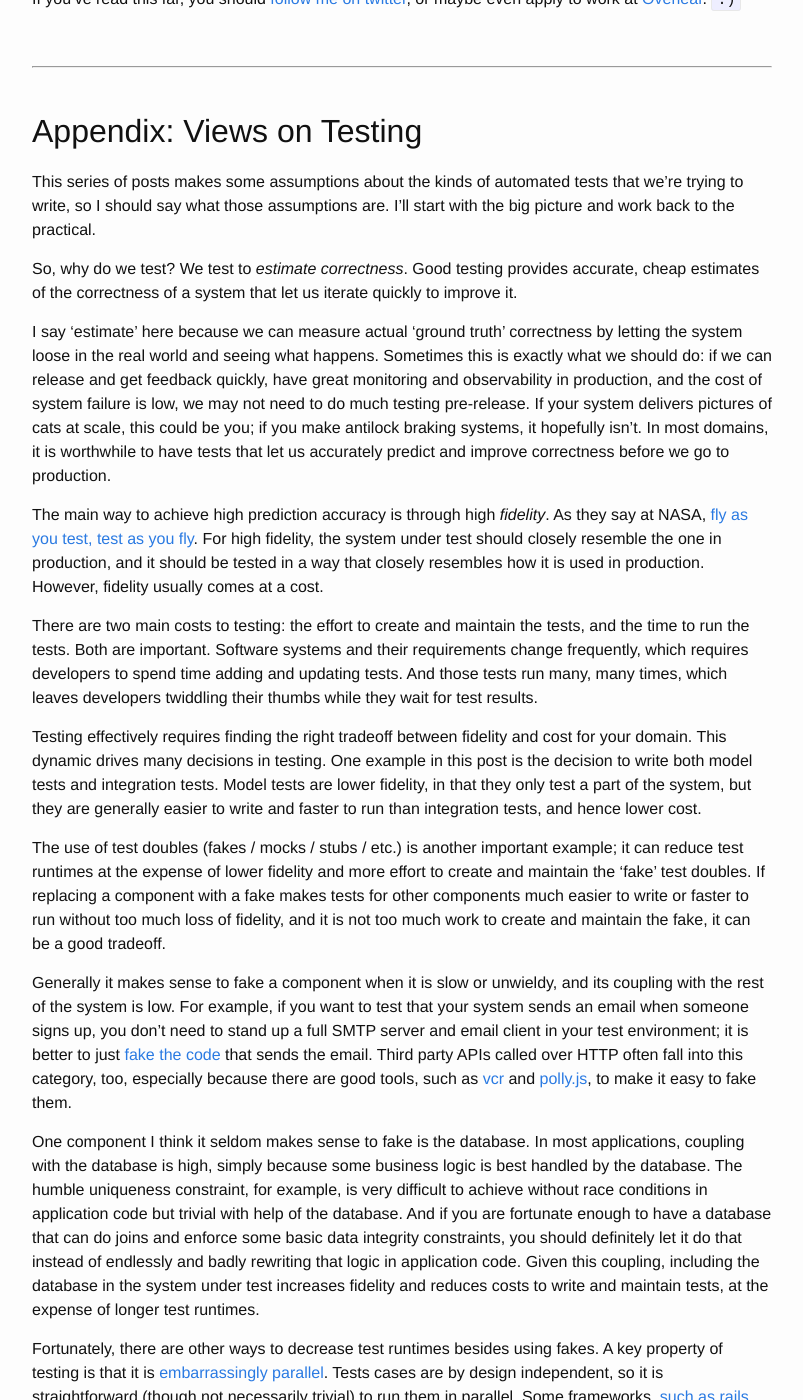
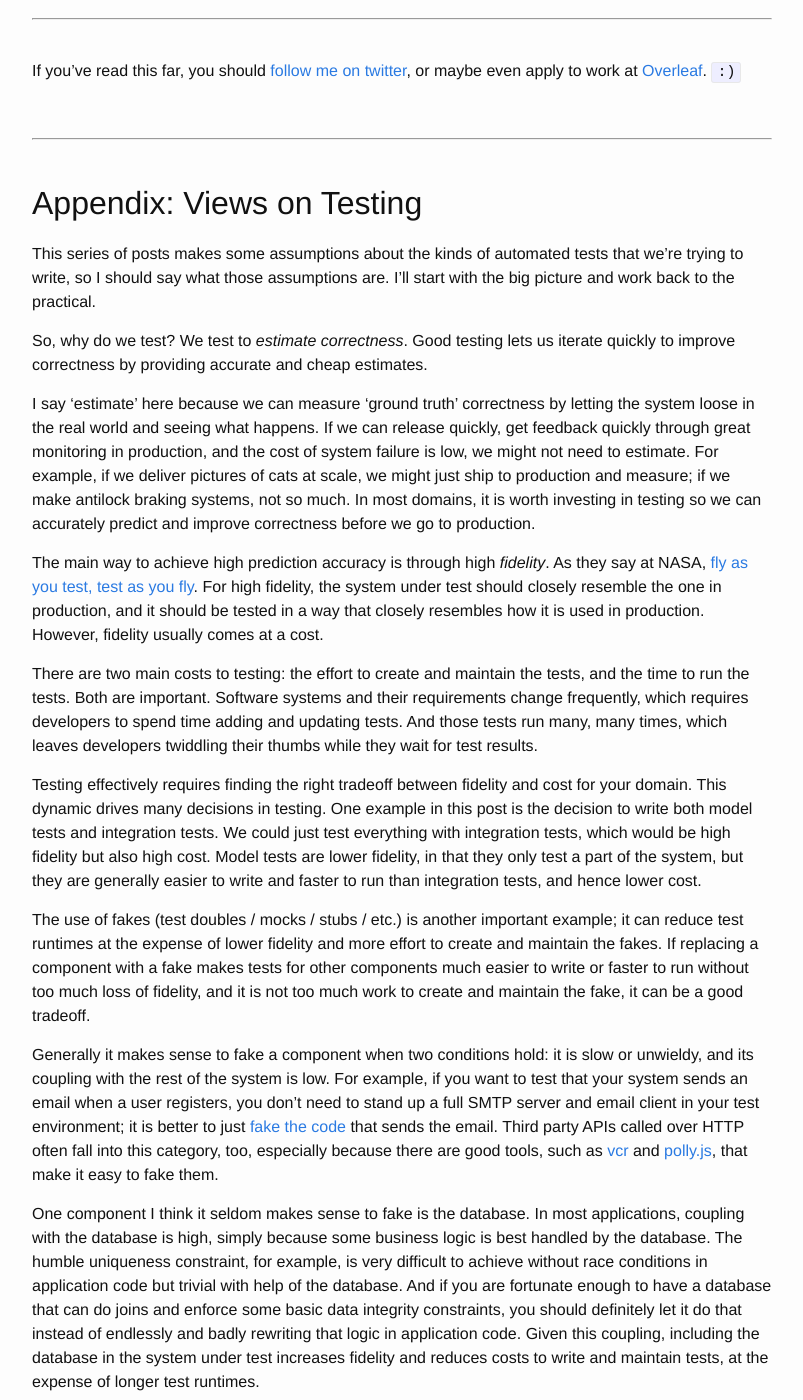
Before and after one commit to jdleesmiller/jdleesmiller.github.io, a Jekyll site: the page built from _posts/2019-10-19-testing-node-docker-compose-backend.markdown, in a window 1280 px wide and 1400 px high, scrolled down 12927 px. Shown: the whole window, without its empty margins (238-1041 px from the left). Built offline with Jekyll 4.4.1, drawn with Linux system fonts in a browser that asks for light colours; some of the changed text lies outside the part shown.

Commit message:
Tweak after first draft

```diff
--- a/_posts/2019-10-19-testing-node-docker-compose-backend.markdown
+++ b/_posts/2019-10-19-testing-node-docker-compose-backend.markdown
@@ -373,7 +373,7 @@
 
 - The integration tests aim to cover all the success and error handling cases in the app's controllers, but they don't exhaustively test all of the possible causes of errors in the model layer, because those are covered in the model tests. For example, the `it('handles a validation error on create', ...)` test checks what happens if the description is missing, but there isn't an integration test for the case where a description that is too long, because there was a model test for that.
 
-   This effect is a major contributor to the often talked about [test pyramid](https://martinfowler.com/articles/practical-test-pyramid.html), in which we have more model tests than integration tests. In this example, the model layer is too simple for that pattern to emerge. In a large application, however, the test pyramid is a good ideal to strive for, because integration tests generally take longer to run than model tests and usually involve more ceremony (making requests, getting responses and deserializing them, etc.) that makes them more laborious to write. Other things being equal, it's usually best to test at the lowest level you can.
+   This effect is a major contributor to the often talked about [test pyramid](https://martinfowler.com/articles/practical-test-pyramid.html), in which we have more model tests than integration tests. In this example, the model layer is too simple for that pattern to emerge, but the test pyramid is a good ideal to strive for in a large application. Integration tests generally take longer to run and require more effort to write than model tests, because there is much more going on --- making requests, receiving and deserializing responses, etc.. Other things being equal, it's usually best to test at the lowest level you can.
 
 ## Running the Tests
 
@@ -448,9 +448,9 @@
 
 ## Conclusion
 
-We've seen how to write and run model and integration tests for a simple node.js web service with Docker and Docker Compose. Great job!
+We've seen how to write and run model and integration tests for a simple node.js web service with Docker and Docker Compose. Model tests exercise the core business logic in the model layer, and integration tests check that the core business logic is correctly wired up to the controller and view layers. Both types of tests benefit from being able to access the database, which is not mocked.
 
-I hope that shell scripts like `bin/up` will also give you ideas for how to automate common tasks in your Docker Compose projects. We'll see several more of them in subsequent posts.
+The Docker Compose setup for this project was pretty simple --- just one container for the application. We'll see some more advanced Docker Compose usage in subsequent posts, together with scripts like `bin/up` to help drive them.
 
 Next time, we'll add a frontend so we can manage our TODO list without `curl`, and of course we will add some frontend tests. See you then!
 
@@ -468,19 +468,19 @@
 
 This series of posts makes some assumptions about the kinds of automated tests that we're trying to write, so I should say what those assumptions are. I'll start with the big picture and work back to the practical.
 
-So, why do we test? We test to *estimate correctness*. Good testing provides accurate, cheap estimates of the correctness of a system that let us iterate quickly to improve it.
+So, why do we test? We test to *estimate correctness*. Good testing lets us iterate quickly to improve correctness by providing accurate and cheap estimates.
 
-I say 'estimate' here because we can measure actual 'ground truth' correctness by letting the system loose in the real world and seeing what happens. Sometimes this is exactly what we should do: if we can release and get feedback quickly, have great monitoring and observability in production, and the cost of system failure is low, we may not need to do much testing pre-release. If your system delivers pictures of cats at scale, this could be you; if you make antilock braking systems, it hopefully isn't. In most domains, it is worthwhile to have tests that let us accurately predict and improve correctness before we go to production.
+I say 'estimate' here because we can measure 'ground truth' correctness by letting the system loose in the real world and seeing what happens. If we can release quickly, get feedback quickly through great monitoring in production, and the cost of system failure is low, we might not need to estimate. For example, if we deliver pictures of cats at scale, we might just ship to production and measure; if we make antilock braking systems, not so much. In most domains, it is worth investing in testing so we can accurately predict and improve correctness before we go to production.
 
 The main way to achieve high prediction accuracy is through high *fidelity*. As they say at NASA, [fly as you test, test as you fly](http://llis.nasa.gov/lesson/1196). For high fidelity, the system under test should closely resemble the one in production, and it should be tested in a way that closely resembles how it is used in production. However, fidelity usually comes at a cost.
 
 There are two main costs to testing: the effort to create and maintain the tests, and the time to run the tests. Both are important. Software systems and their requirements change frequently, which requires developers to spend time adding and updating tests. And those tests run many, many times, which leaves developers twiddling their thumbs while they wait for test results.
 
-Testing effectively requires finding the right tradeoff between fidelity and cost for your domain. This dynamic drives many decisions in testing. One example in this post is the decision to write both model tests and integration tests. Model tests are lower fidelity, in that they only test a part of the system, but they are generally easier to write and faster to run than integration tests, and hence lower cost.
+Testing effectively requires finding the right tradeoff between fidelity and cost for your domain. This dynamic drives many decisions in testing. One example in this post is the decision to write both model tests and integration tests. We could just test everything with integration tests, which would be high fidelity but also high cost. Model tests are lower fidelity, in that they only test a part of the system, but they are generally easier to write and faster to run than integration tests, and hence lower cost.
 
-The use of test doubles (fakes / mocks / stubs / etc.) is another important example; it can reduce test runtimes at the expense of lower fidelity and more effort to create and maintain the 'fake' test doubles. If replacing a component with a fake makes tests for other components much easier to write or faster to run without too much loss of fidelity, and it is not too much work to create and maintain the fake, it can be a good tradeoff.
+The use of fakes (test doubles / mocks / stubs / etc.) is another important example; it can reduce test runtimes at the expense of lower fidelity and more effort to create and maintain the fakes. If replacing a component with a fake makes tests for other components much easier to write or faster to run without too much loss of fidelity, and it is not too much work to create and maintain the fake, it can be a good tradeoff.
 
-Generally it makes sense to fake a component when it is slow or unwieldy, and its coupling with the rest of the system is low. For example, if you want to test that your system sends an email when someone signs up, you don't need to stand up a full SMTP server and email client in your test environment; it is better to just [fake the code](https://guides.rubyonrails.org/testing.html#testing-your-mailers) that sends the email. Third party APIs called over HTTP often fall into this category, too, especially because there are good tools, such as [vcr](https://github.com/vcr/vcr) and [polly.js](https://netflix.github.io/pollyjs), to make it easy to fake them.
+Generally it makes sense to fake a component when two conditions hold: it is slow or unwieldy, and its coupling with the rest of the system is low. For example, if you want to test that your system sends an email when a user registers, you don't need to stand up a full SMTP server and email client in your test environment; it is better to just [fake the code](https://guides.rubyonrails.org/testing.html#testing-your-mailers) that sends the email. Third party APIs called over HTTP often fall into this category, too, especially because there are good tools, such as [vcr](https://github.com/vcr/vcr) and [polly.js](https://netflix.github.io/pollyjs), that make it easy to fake them.
 
 One component I think it seldom makes sense to fake is the database. In most applications, coupling with the database is high, simply because some business logic is best handled by the database. The humble uniqueness constraint, for example, is very difficult to achieve without race conditions in application code but trivial with help of the database. And if you are fortunate enough to have a database that can do joins and enforce some basic data integrity constraints, you should definitely let it do that instead of endlessly and badly rewriting that logic in application code. Given this coupling, including the database in the system under test increases fidelity and reduces costs to write and maintain tests, at the expense of longer test runtimes.
 
```
